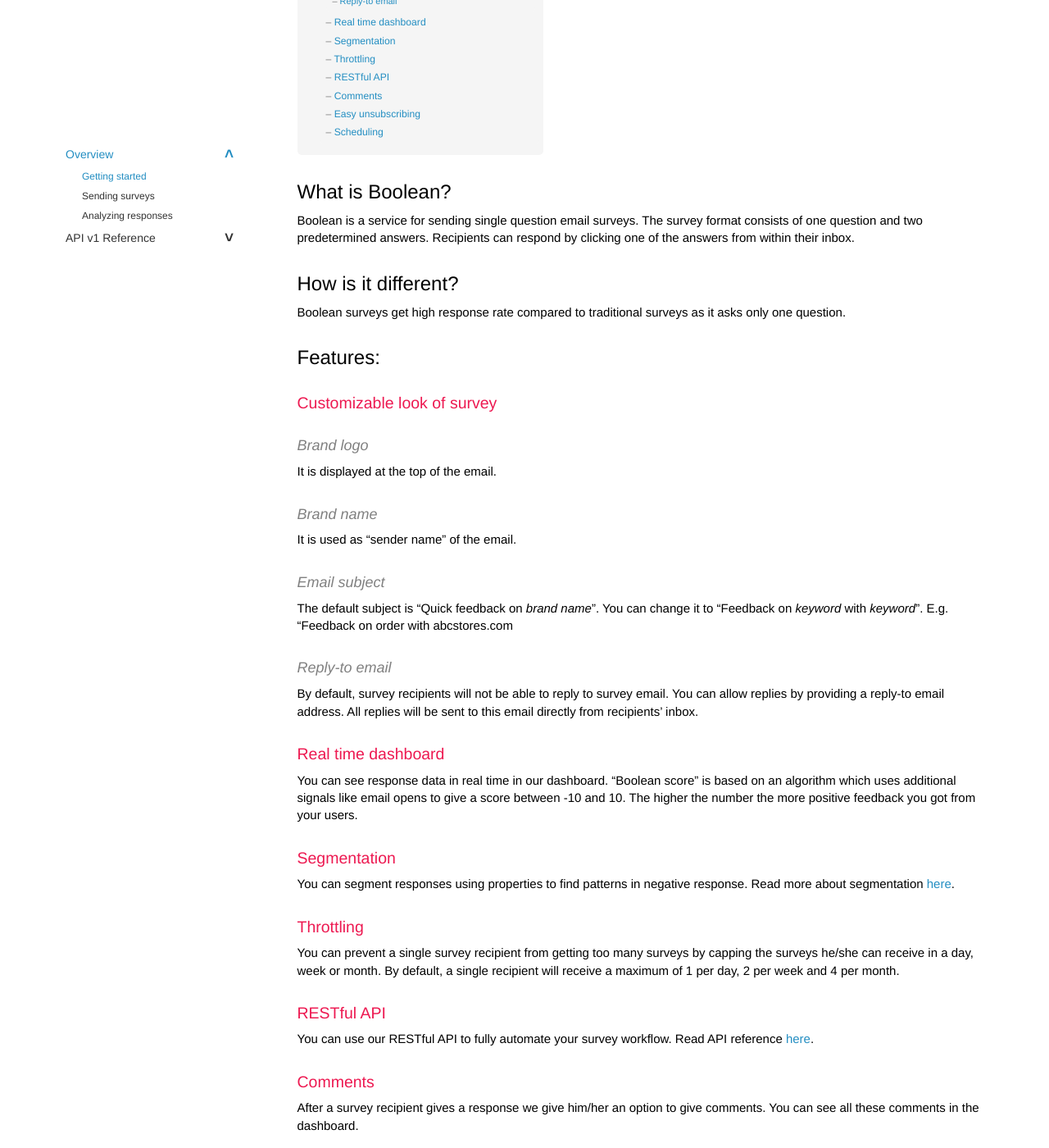
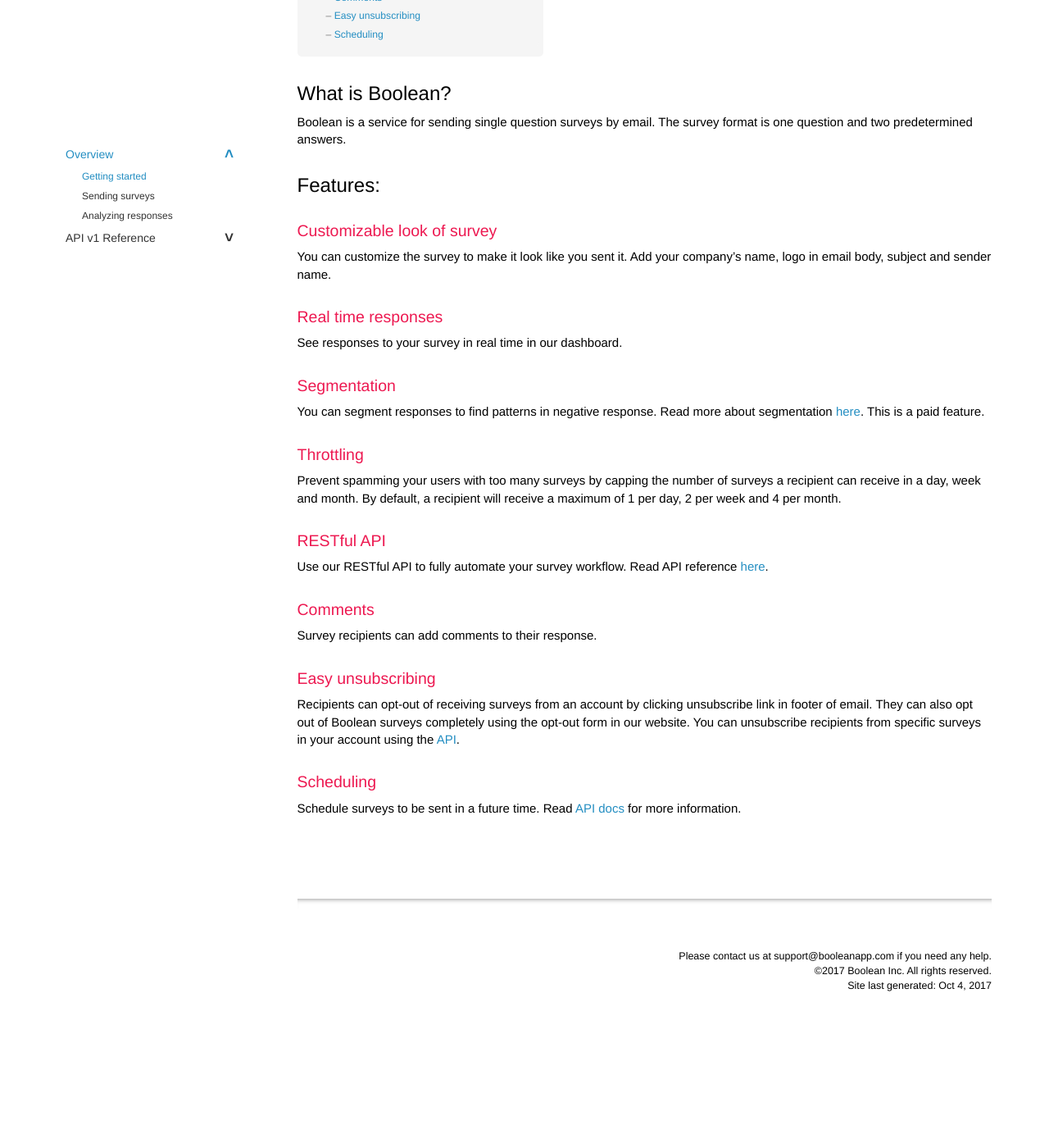
Before and after one commit to booleanapp/docs, a Jekyll site: the page built from index.md, in a window 1280 px wide and 1400 px high, scrolled down 385 px. Shown: the whole window at 82% size. Built offline with Jekyll 4.4.1, drawn with Linux system fonts in a browser that asks for light colours; after the commit the page ends 1647 px from its top, so only the background shows below that; some of the changed text lies outside the part shown.

Commit message:
Improved content.

```diff
--- a/index.md
+++ b/index.md
@@ -8,57 +8,38 @@
 
 ## What is Boolean?
 
-Boolean is a service for sending single question email surveys. The survey format consists of one question and two predetermined answers. Recipients can respond by clicking one of the answers from within their inbox.
-
-## How is it different?
-
-Boolean surveys get high response rate compared to traditional surveys as it asks only one question.
+Boolean is a service for sending single question surveys by email. The survey format is one question and two predetermined answers.
 
 ## Features:
 
 ### Customizable look of survey
 
-#### Brand logo
+You can customize the survey to make it look like you sent it. Add your company's name, logo in email body, subject and sender name.
 
-It is displayed at the top of the email.
+### Real time responses
 
-#### Brand name
-
-It is used as “sender name” of the email.
-
-#### Email subject
-
-The default subject is “Quick feedback on _brand name_”. You can change it to “Feedback on _keyword_ with _keyword_”. E.g. “Feedback on order with abcstores.com
-
-#### Reply-to email
-
-By default, survey recipients will not be able to reply to survey email. You can allow replies by providing a reply-to email address. All replies will be sent to this email directly from recipients’ inbox.
-
-### Real time dashboard
-
-You can see response data in real time in our dashboard. “Boolean score” is based on an algorithm which uses additional signals like email opens to give a score between -10 and 10. The higher the number the more positive feedback you got from your users.
+See responses to your survey in real time in our dashboard.
 
 ### Segmentation
 
-You can segment responses using properties to find patterns in negative response. Read more about segmentation [here](/docs/analyze_responses.html#segmenting-responses).
-
+You can segment responses to find patterns in negative response. Read more about segmentation [here](/docs/analyze_responses.html#segmenting-responses). This is a paid feature.
 
 ### Throttling
 
-You can prevent a single survey recipient from getting too many surveys by capping the surveys he/she can receive in a day, week or month. By default, a single recipient will receive a maximum of 1 per day, 2 per week and 4 per month.
+Prevent spamming your users with too many surveys by capping the number of surveys a recipient can receive in a day, week and month. By default, a recipient will receive a maximum of 1 per day, 2 per week and 4 per month.
 
 ### RESTful API
 
-You can use our RESTful API to fully automate your survey workflow. Read API reference [here](/docs/v1_introduction.html).
+Use our RESTful API to fully automate your survey workflow. Read API reference [here](/docs/v1_introduction.html).
 
 ### Comments
 
-After a survey recipient gives a response we give him/her an option to give comments. You can see all these comments in the dashboard.
+Survey recipients can add comments to their response.
 
 ### Easy unsubscribing
 
-We add an unsubscribe link in the footer of survey email. Clicking this link will unsubscribe the recipient (email address) from all future emails from an account. You can unsubscribe recipients from specific surveys using our [API](/docs/v1_unsubscribes.html). Recipients can also opt out of Boolean surveys through link in our website.
+Recipients can opt-out of receiving surveys from an account by clicking unsubscribe link in footer of email. They can also opt out of Boolean surveys completely using the opt-out form in our website. You can unsubscribe recipients from specific surveys in your account using the [API](/docs/v1_unsubscribes.html).
 
 ### Scheduling
 
-By default, all surveys are sent out immediately on request. You can change this behavior by specifying a time in future. Please refer [API docs](/docs/v1_surveys.html) for more information.
+Schedule surveys to be sent in a future time. Read [API docs](/docs/v1_messages.html) for more information.
```
